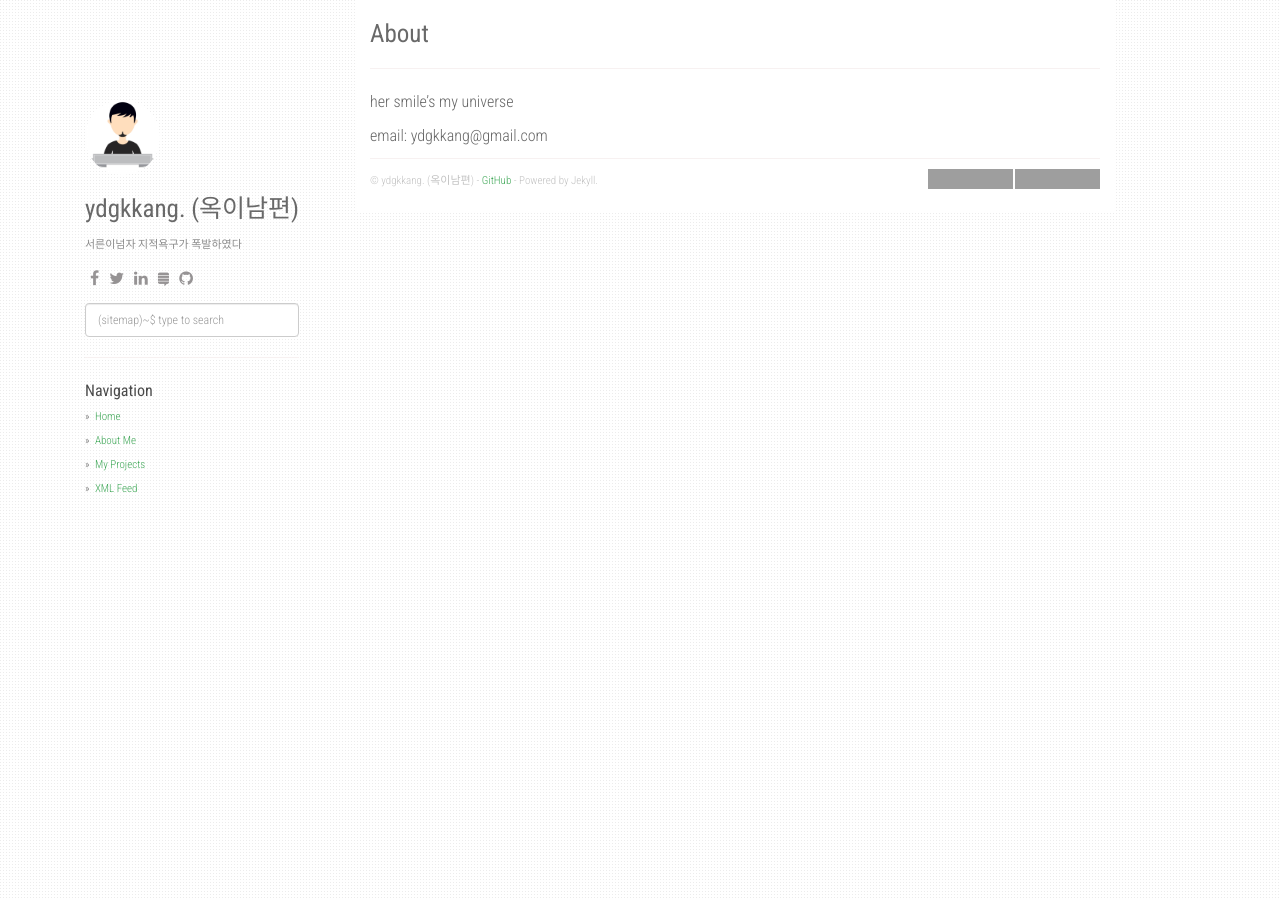
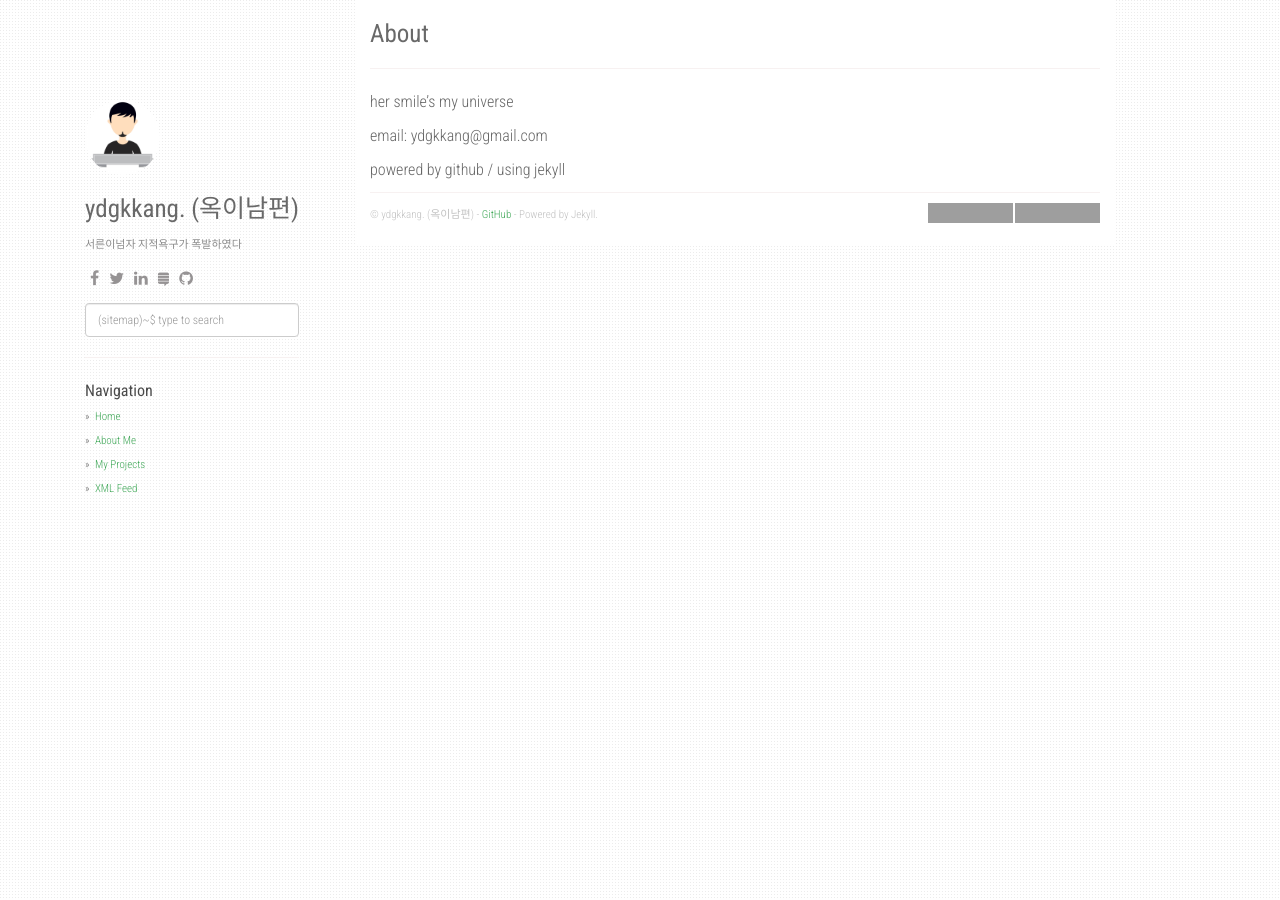
Before and after one commit to ydgkkang/ydgkkang.github.io, a Jekyll site: the page built from about.md, in a window 1280 px wide. Built offline with Jekyll 4.4.1, drawn with Linux system fonts in a browser that asks for light colours; nearby versions of some CDN libraries; grey boxes are pictures that could not be loaded.

Commit message:
Update about.md

```diff
--- a/about.md
+++ b/about.md
@@ -9,3 +9,5 @@ her smile's my universe
 
 
 email: ydgkkang@gmail.com
+
+powered by github / using jekyll
```
